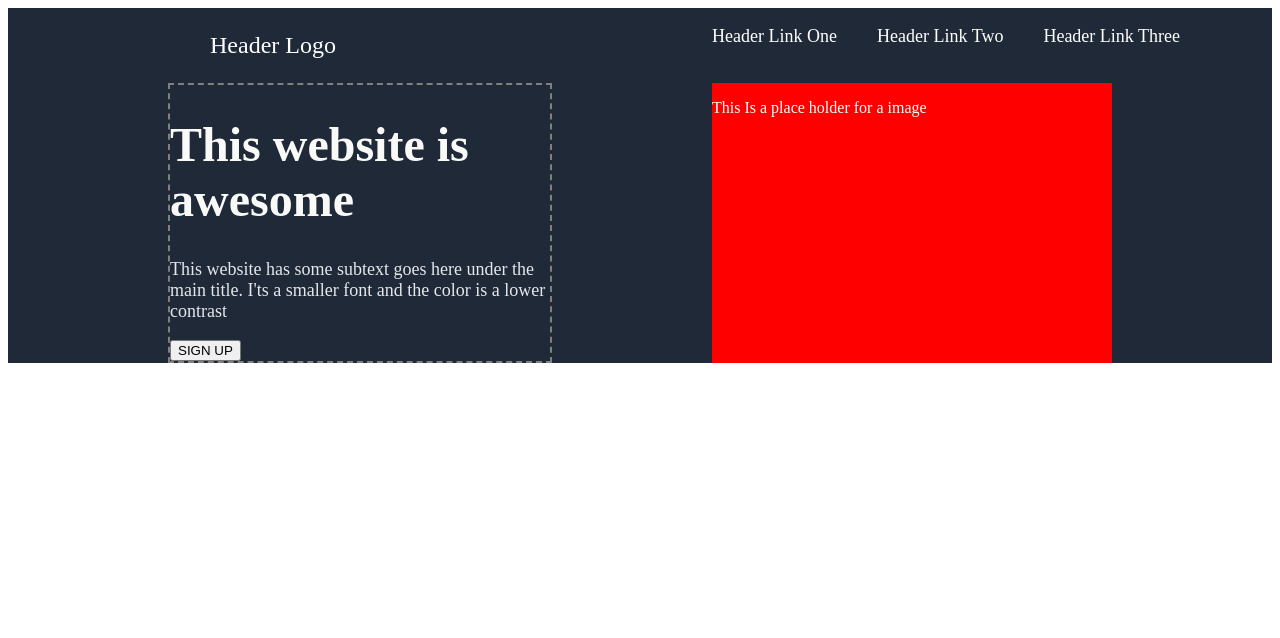
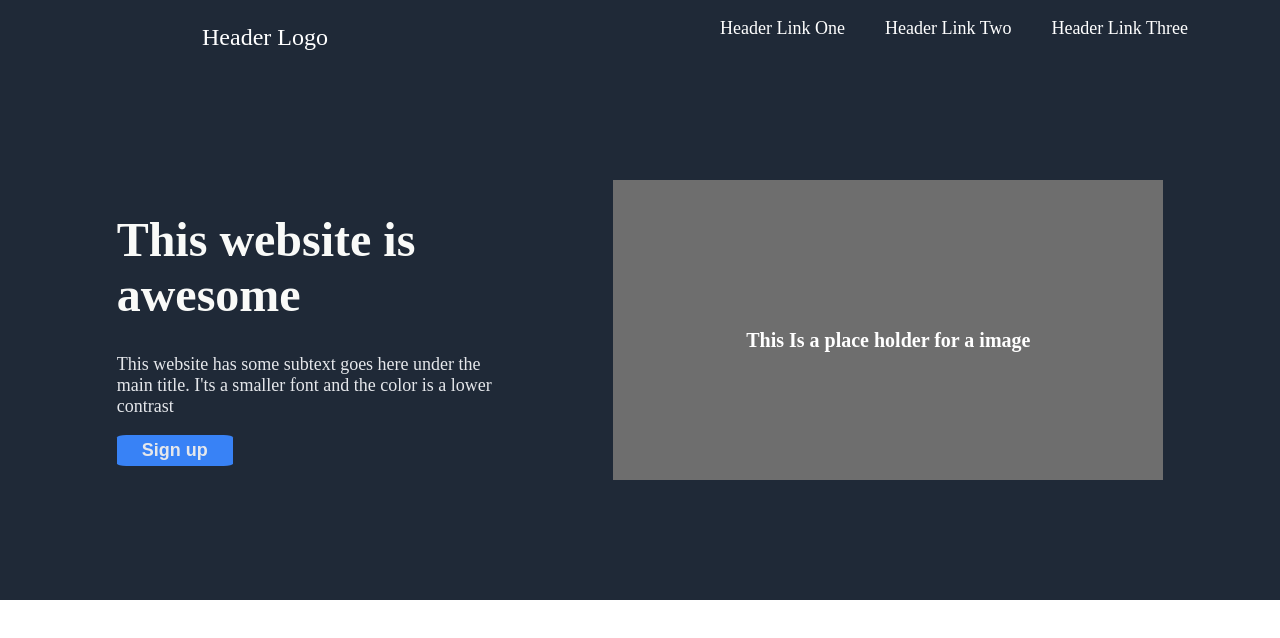
Before and after one commit to tyrone-code/landing-page, a plain HTML site: page index.html in a window 1280 px wide. Drawn offline with Linux system fonts and the light colour scheme.

Commit message:
finshed first part

```diff
--- a/index.html
+++ b/index.html
@@ -28,7 +28,7 @@
                 <p>This website has some subtext goes here under the main title. I'ts a smaller font and the color is a
                     lower
                     contrast</p>
-                <button>SIGN UP</button>
+                <button>Sign up</button>
             </div>
             <div class="placeholder-background-color">
                 <p>This Is a place holder for a image</p>
--- a/styles.css
+++ b/styles.css
@@ -1,6 +1,11 @@
+body {
+  margin: 0;
+}
+
 .nav-container {
   display: flex;
   justify-content: space-between;
+  height: 180px;
 }
 
 .nav-links {
@@ -17,9 +22,17 @@
 }
 
 .placeholder-background-color {
-  background: red;
+  background: rgb(110, 110, 110);
   color: white;
-  width: 400px;
+  width: 550px;
+  height: 300px;
+}
+
+.placeholder-background-color p {
+  text-align: center;
+  line-height: 280px;
+  font-weight: 900;
+  font-size: 20px;
 }
 
 .hero-section {
@@ -35,10 +48,10 @@
 }
 .part-1-background-color {
   background-color: #1f2937;
+  height: 600px;
 }
 
 .website-awesome {
-  border: 2px dashed grey;
   width: 380px;
 }
 
@@ -46,3 +59,16 @@
   font-size: 18px;
   color: #e5e7eb;
 }
+
+button {
+  background-color: #3882f6;
+  color: #e5e7eb;
+  font-size: large;
+  border-radius: 8%;
+  padding-left: 25px;
+  padding-right: 25px;
+  padding-top: 5px;
+  padding-bottom: 5px;
+  border-style: none;
+  font-weight: 900;
+}
```
